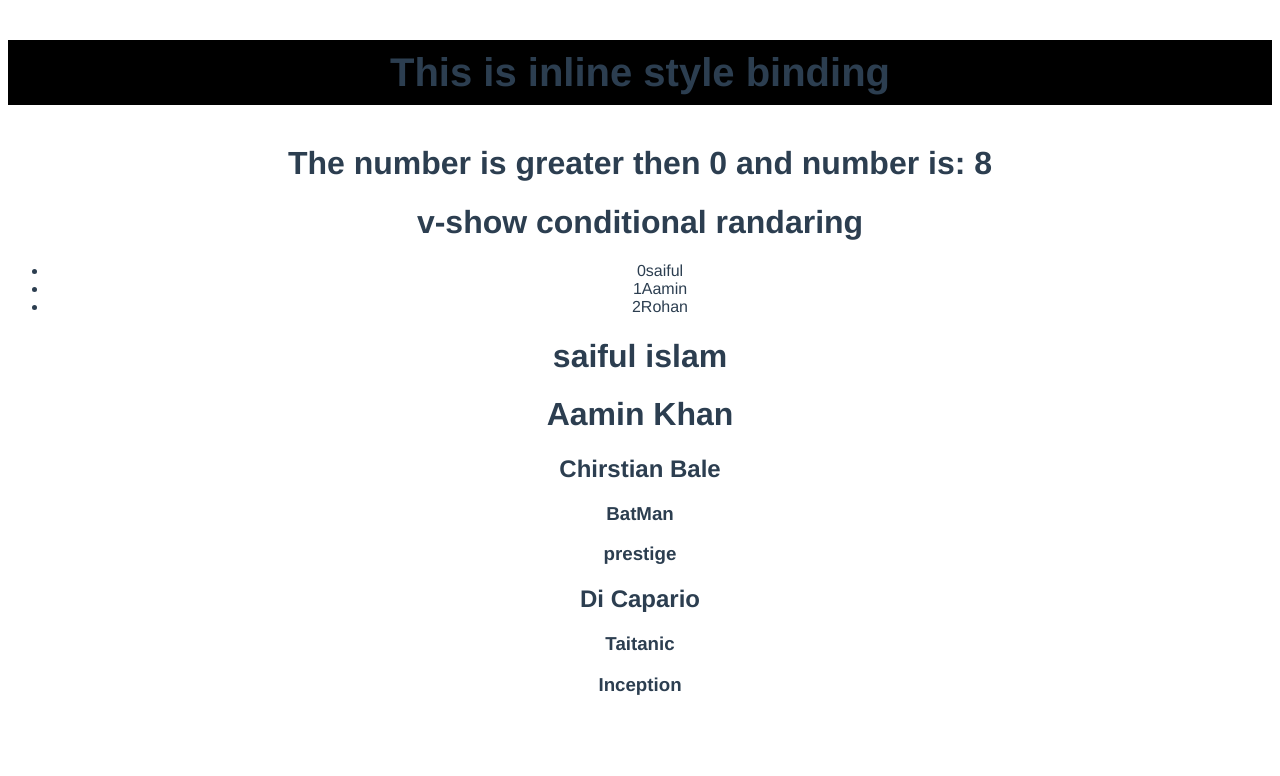
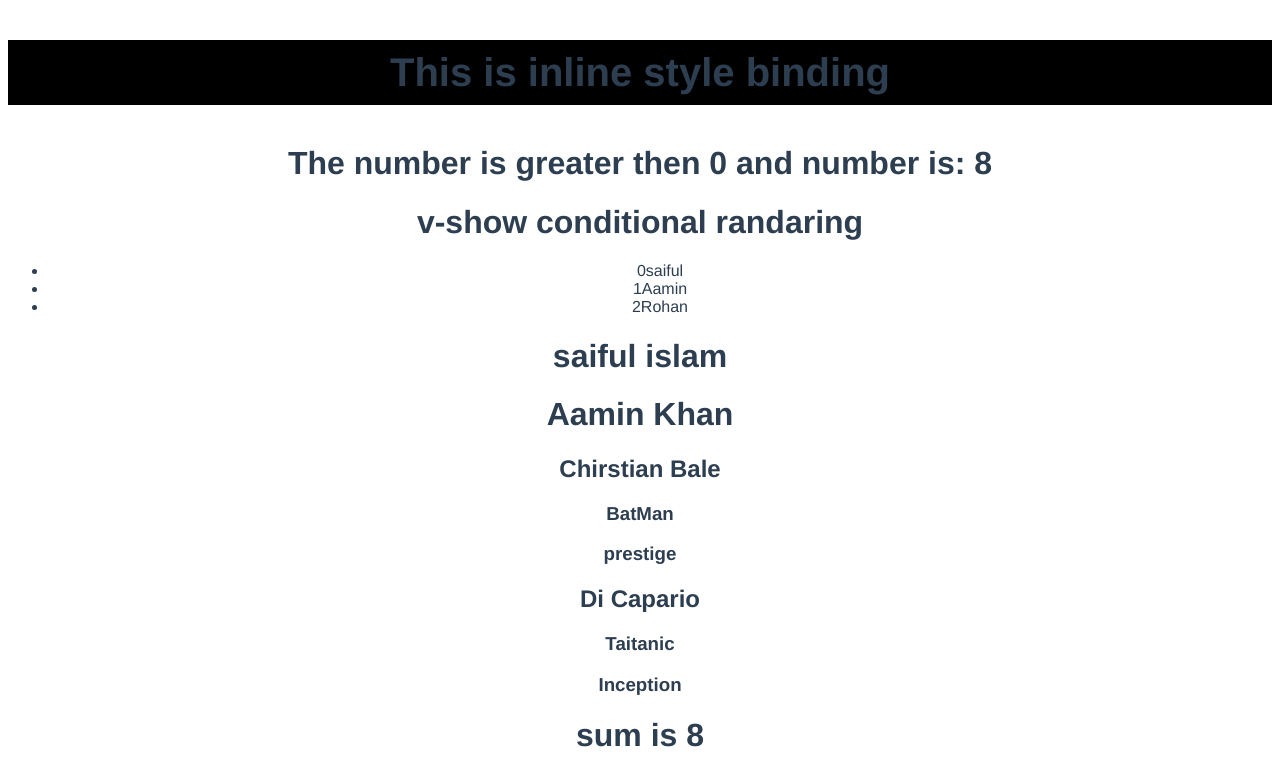
Before and after one commit to meraz007/Learn-Vue, a Vue app in the folder Codevolution/practice-vue-basic/: page / in a window 1280 px wide. Shown: the part 367-1143 px from the top of the page. Before the commit the page ends 1082 px from the top, so only its background shows below. Built offline with nearby package versions, Linux system fonts and the light colour scheme.

Commit message:
practice methods

```diff
--- a/Codevolution/practice-vue-basic/src/App.vue
+++ b/Codevolution/practice-vue-basic/src/App.vue
@@ -1,4 +1,5 @@
 <template>
+<div>
  <h1>Hello {{ names[0] }}</h1>
  <p v-text="age"></p>
  <p v-html="details"></p>
@@ -21,6 +22,8 @@
    <h2>{{ actor.name }}</h2>
    <h3 v-for="movie in actor.movieName" :key="movie">{{ movie }}</h3>
  </div>
+</div>
+<h1>sum is {{ addTwoNumber(3,5)}}</h1>
 </template>
 
 <script>
@@ -29,6 +32,7 @@ export default {
   name: 'App',
   data(){
     return{
+
       names :['saiful','Aamin','Rohan'],
       fullName :[
         {first:'saiful',last:'islam'},
@@ -61,6 +65,12 @@ export default {
       },
       num:8
     }
+  },
+  methods:{
+    addTwoNumber(a,b){
+      var add = a+b;
+      return add
+    }
   }
 }
 </script>
```
